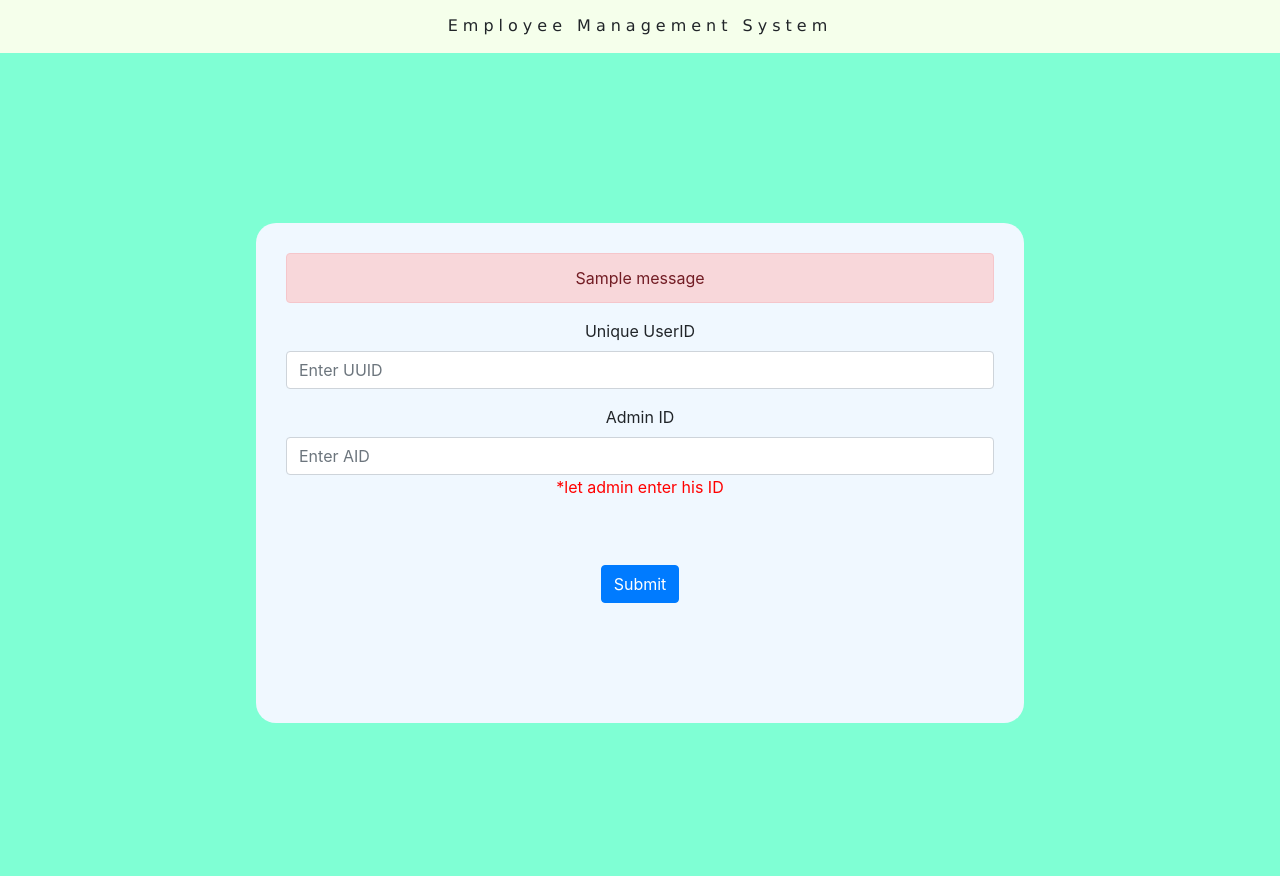
After one commit to VishalYadavGit/Employee_management_system, a Django app: page /attendance in a window 1280 px wide. The commit adds this page. Run offline with Django 4.2, Linux system fonts and the light colour scheme; one stand-in notice (Sample message) is shown; some libraries are stand-ins or nearby versions.

Commit message:
attendance added

```diff
--- a/EMS/settings.py
+++ b/EMS/settings.py
@@ -25,7 +25,7 @@ SECRET_KEY = 'django-insecure-i5oyybz=2vs3g$uh*35d**)+ep+c(a4#-k%625sm6f7%+ox+fw
 # SECURITY WARNING: don't run with debug turned on in production!
 DEBUG = True
 
-ALLOWED_HOSTS = []
+ALLOWED_HOSTS = ['*', '127.0.0.1', '7ac1-202-179-72-111.ngrok-free.app']
 
 
 # Application definition
--- a/EMS/urls.py
+++ b/EMS/urls.py
@@ -26,5 +26,8 @@ urlpatterns = [
     path('employform',views.employform,name="employform"),
     path('delete_employee/<id>',views.delete_employee,name='delete_employee'),
     path('noticesend',views.noticesend,name='noticesend'),
+    path('attendance',views.attendance,name='attendance'),
+    path('checkattendance',views.checkattendance,name='checkattendance'),
+    path('attendancesuccess/<new_uuid>',views.attendancesuccess,name='attendancesuccess'),
 
 ]
--- a/employee/views.py
+++ b/employee/views.py
@@ -1,6 +1,10 @@
 from django.shortcuts import render,redirect
 from .models import *
 from django.core.mail import send_mail
+from django.urls import reverse
+from django.contrib import messages
+from datetime import datetime
+from django.http import Http404
 # Create your views here.
 def home(request):
     employ=Employees.objects.count()
@@ -101,3 +105,47 @@ def noticesend(request):
                 send_mail(receipent,mail,'',[employee_emails])
 
         return redirect('/notice')
+
+def attendance(request):
+    return render(request,'attendance.html')
+
+def checkattendance(request):
+    if request.method=='POST':
+        uuid=request.POST.get('uuid')
+        aid=request.POST.get('aid')
+        if aid=="admin123":
+            try:
+                new_uuid = uuid[9:]
+                new_uuid =int(new_uuid)
+                if type(new_uuid)==int:
+                    try:
+                        if Employees.objects.filter(id=new_uuid).exists():
+                            success_url = reverse('attendancesuccess', args=[new_uuid])
+                            return redirect(success_url)
+                        else:
+                            messages.error(request,"Invalid Credentials!!")
+                    except(ValueError):
+                        messages.error(request,"Invalid Credentials!!")
+
+
+                else:
+                    messages.error(request,"Invalid Credentials!!")
+            except ValueError:
+                messages.error(request, "Invalid UUID Format!!")
+        else:
+            messages.error(request, "Invalid Credentials!!")
+            return render(request, 'attendance.html')
+
+def attendancesuccess(request,new_uuid):
+    try:
+        print(type(new_uuid))
+
+        new_uuid=int(new_uuid)
+        print(type(new_uuid))
+        instance=Employees.objects.get(id=new_uuid)
+        current_datetime = datetime.now()
+        formatted_datetime = current_datetime.strftime("%Y-%m-%d %H:%M:%S")
+        message=f"Thank you {instance.name}!,Your Attendance is done on {formatted_datetime}"
+        return render(request,'atdsuccess.html',{'message': message})
+    except (ValueError, Employees.DoesNotExist):
+        raise Http404("Invalid UUID")
--- /dev/null
+++ b/templates/attendance.html
@@ -0,0 +1,153 @@
+<!DOCTYPE html>
+<html lang="en">
+<head>
+    <meta charset="UTF-8">
+    <meta name="viewport" content="width=device-width, initial-scale=1.0">
+    <link rel="stylesheet" href="https://cdn.jsdelivr.net/npm/bootstrap@4.0.0/dist/css/bootstrap.min.css" integrity="sha384-Gn5384xqQ1aoWXA+058RXPxPg6fy4IWvTNh0E263XmFcJlSAwiGgFAW/dAiS6JXm" crossorigin="anonymous">
+    <style>
+        .primary-nav{
+        display: flex;
+        align-items: center;
+        justify-content: center;
+        background-color: rgb(245, 255, 235);
+        height: 6%;
+        letter-spacing: 5px;
+        font-family: 'Lucida Sans', 'Lucida Sans Regular', 'Lucida Grande', 'Lucida Sans Unicode', Geneva, Verdana, sans-serif;
+        position: sticky;
+        top: 0;
+
+
+    }
+    *{
+        margin:0;
+        padding:0;
+    }
+    html,body{
+        height:100%;
+        width:100%;
+        overflow: hidden;
+    }
+    .right{
+            width: 80%;
+            height: 100%;
+            background-color: aquamarine;
+            padding: 30px;
+            overflow-y: scroll;
+            padding-bottom: 100px;
+        }
+        .left{
+            width: 20%;
+            height: 100%;
+            background-color: gray;
+            padding: 30px;
+            position: sticky;
+            top: 0;
+            color: white;
+
+        }
+        .main{
+            height: 100%;
+            width:100%;
+            display: flex;
+        }
+        .box{
+           display: grid;
+           grid-template-columns: repeat(auto-fill, minmax(300px, 1fr));
+
+        }
+        .boxelement{
+            width: 280px;
+            height: 280px;
+            background-color: antiquewhite;
+            margin: 10px;
+            border: 1px solid black;
+            text-align: center;
+            padding: 10px;
+        }
+        .nav-link{
+            color: white;
+        }
+
+        .anchor{
+            color: white;
+            text-decoration: none;
+            line-height: 50px;
+            text-align: center;
+        }
+        .anchor:hover{
+            background-color: aquamarine;
+            color: black;
+            text-decoration: none;
+        }
+
+        ::-webkit-scrollbar {
+        width: 10px;
+        }
+
+        ::-webkit-scrollbar-track {
+        background: #f1f1f1;
+        }
+
+        ::-webkit-scrollbar-thumb {
+        background: gray;
+        }
+
+        ::-webkit-scrollbar-thumb:hover {
+        background: gray;
+        }
+        .background{
+            background-color:aquamarine;
+            width:100%;
+            height:96%;
+            display:flex;
+            justify-content:center;
+            align-items:center;
+        }
+        .log{
+            width:60%;
+            height:auto;
+            background-color:aliceblue;
+            border-radius: 20px;
+            text-align: center;
+            padding: 30px;
+            min-width: 300px;
+            min-height: 500px;
+
+        }
+    </style>
+</head>
+<body>
+    <nav class="primary-nav">
+        Employee Management System
+    </nav>
+    <div class="background">
+       <div class="log">
+        <form method="post" action="/checkattendance">
+            {% csrf_token %}
+            {% if messages %}
+            {% for message in messages %}
+           <div class="alert alert-danger" role="alert">
+               {{message}}
+             </div>
+             {% endfor %}
+            {% endif %}
+            <div class="form-group">
+              <label for="exampleInputEmail1">Unique UserID</label>
+              <input type="text" minlength="10" class="form-control" required="required" id="exampleInputEmail1" aria-describedby="emailHelp" name='uuid' placeholder="Enter UUID">
+            </div>
+            <div class="form-group">
+              <label for="exampleInputPassword1">Admin ID</label>
+              <input type="password" class="form-control" id="exampleInputPassword1" placeholder="Enter AID" required="required"  name="aid">
+              <span style="color: red;">*let admin enter his ID</span>
+            </div>
+            <button style="margin-top: 50px;" type="submit" class="btn btn-primary">Submit</button>
+          </form>
+       </div>
+
+    </div>
+    <script src="https://code.jquery.com/jquery-3.2.1.slim.min.js" integrity="sha384-KJ3o2DKtIkvYIK3UENzmM7KCkRr/rE9/Qpg6aAZGJwFDMVNA/GpGFF93hXpG5KkN" crossorigin="anonymous"></script>
+    <script src="https://cdn.jsdelivr.net/npm/popper.js@1.12.9/dist/umd/popper.min.js" integrity="sha384-ApNbgh9B+Y1QKtv3Rn7W3mgPxhU9K/ScQsAP7hUibX39j7fakFPskvXusvfa0b4Q" crossorigin="anonymous"></script>
+    <script src="https://cdn.jsdelivr.net/npm/bootstrap@4.0.0/dist/js/bootstrap.min.js" integrity="sha384-JZR6Spejh4U02d8jOt6vLEHfe/JQGiRRSQQxSfFWpi1MquVdAyjUar5+76PVCmYl" crossorigin="anonymous"></script>
+
+</body>
+</html>
--- a/templates/employees.html
+++ b/templates/employees.html
@@ -72,6 +72,7 @@
        <table>
            <tr class="table">
                <th>Sr No.</th>
+               <th>Unique Id</th>
                <th>Name</th>
                <th>Age</th>
                <th>Category</th>
@@ -80,6 +81,7 @@
             {% for employee in employees %}
         <tr>
           <td>{{ forloop.counter }}</td>
+          <td>EMSXEGEND{{employee.id}}</td>
           <td>{{employee.name}}</td>
           <td>{{employee.age}}</td>
           <td>{{employee.category}}</td>
```
Also changed, not shown: templates/atdsuccess.html (added, +136 -0 lines).
